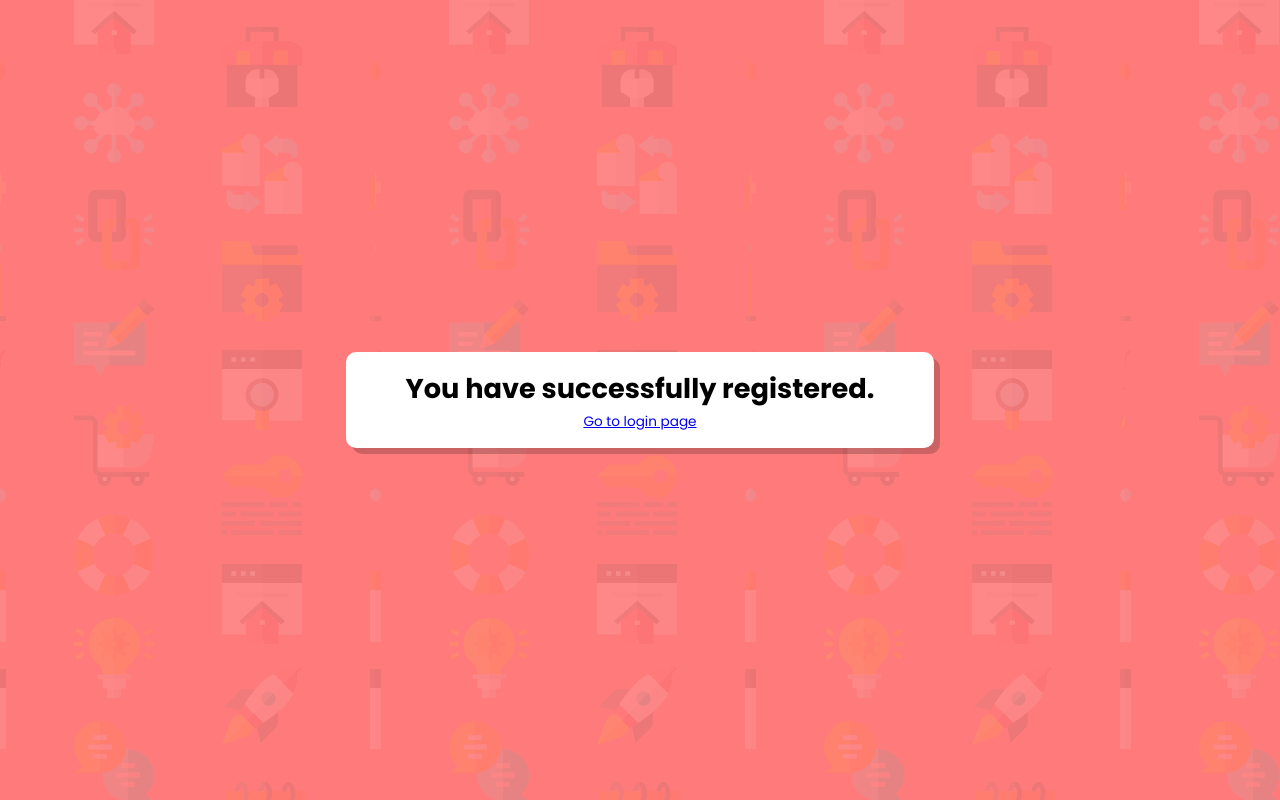
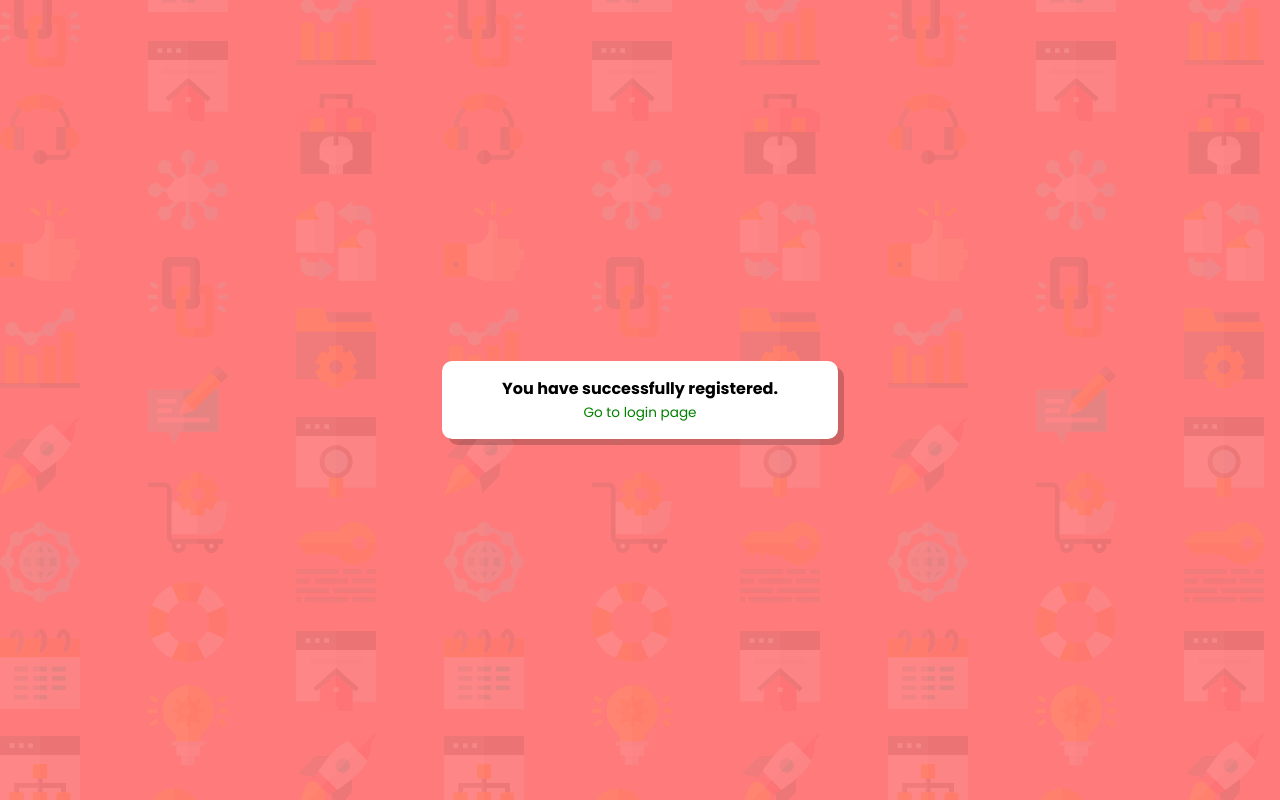
Before and after one commit to chingu-voyages/v41-toucans-team-03, a plain HTML site: page data.html in a window 1280 px wide. Drawn offline with Linux system fonts and the light colour scheme.

Commit message:
fixed registry page

```diff
--- a/data.html
+++ b/data.html
@@ -14,7 +14,16 @@
             flex-direction: column;
             justify-content: center;
             align-items: center;
+            background-image: url(./images/bg-intro-desktop.png);
+            background-color: hsl(0, 100%, 74%);
 
+        }
+        a {
+            text-decoration: none;
+            color: green;
+        }
+        h1 {
+            font-size: 1rem;
         }
         #data-box {
             padding: 15px 60px;
```
